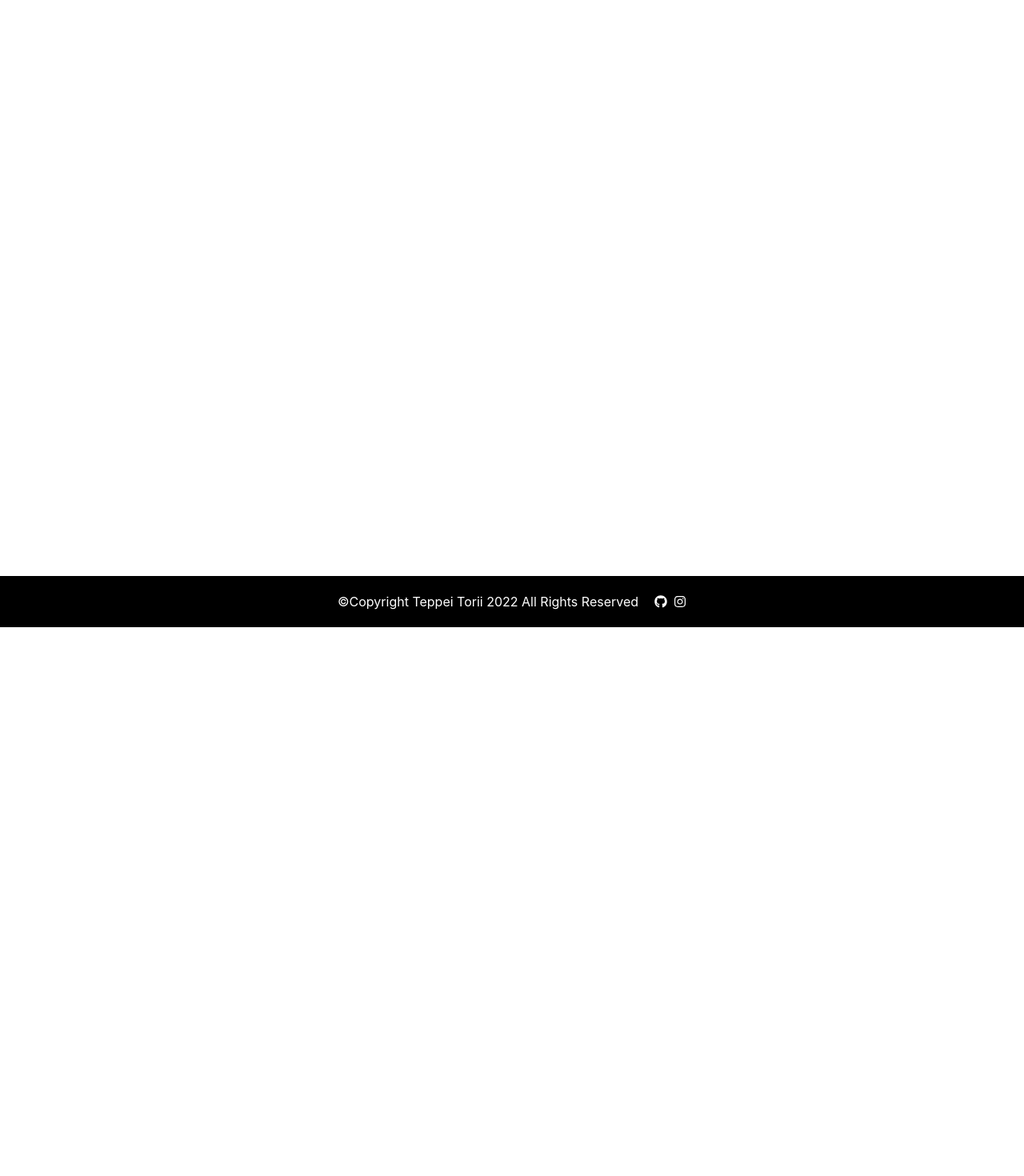
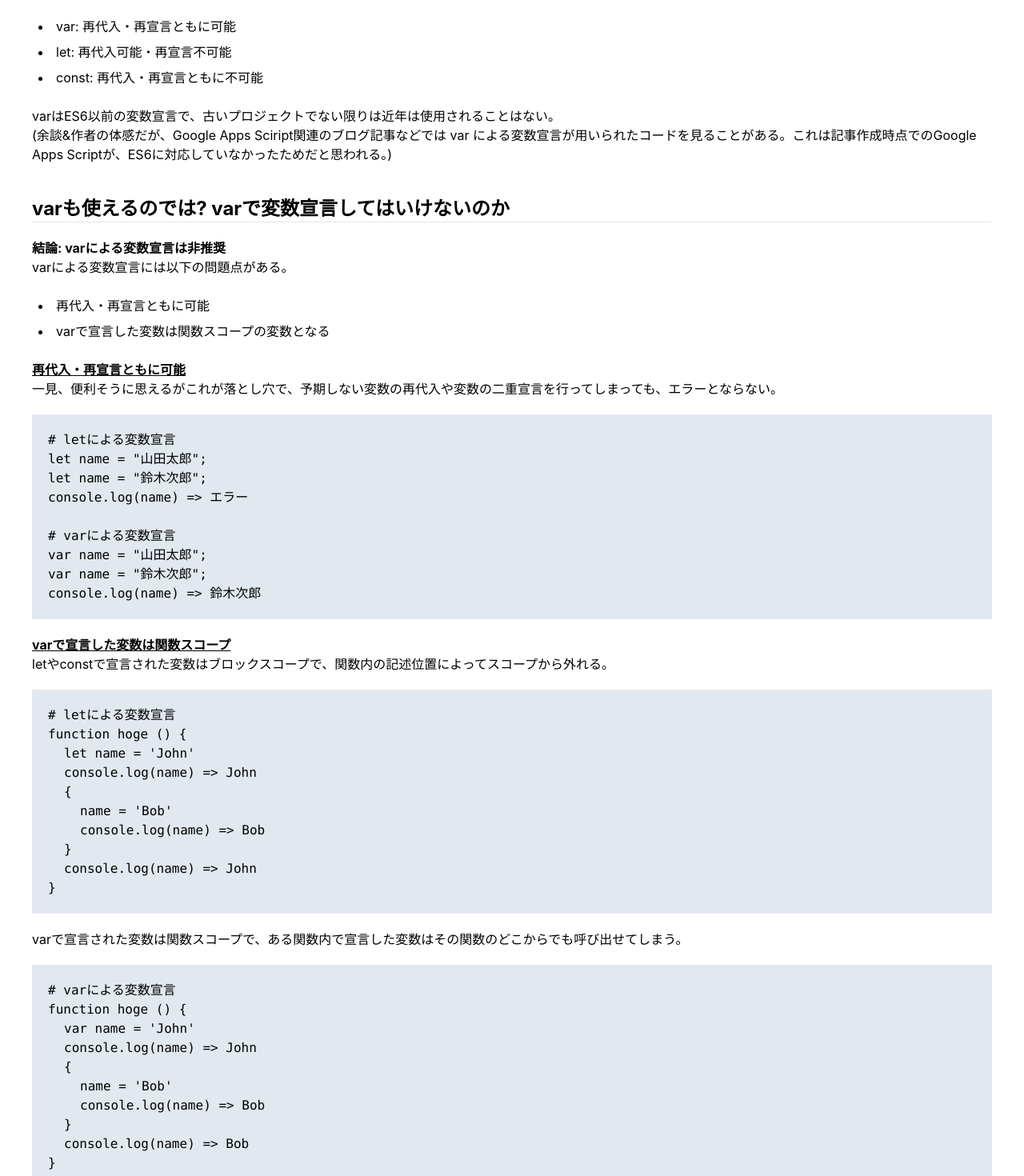
Before and after one commit to Teppeichang/react_hooks_tutorial, a React (Create React App) app: page /let-and-const in a window 1280 px wide. Shown: the part 240-1710 px from the top of the page at 80% size. Before the commit the page ends 1024 px from the top, so only its background shows below. Built offline with nearby package versions, Linux system fonts and the light colour scheme.

Commit message:
Add: letとconstに関する解説ページ追加

```diff
--- a/src/pages/LetAndConst.jsx
+++ b/src/pages/LetAndConst.jsx
@@ -1,7 +1,64 @@
 const LetAndConst = () => {
   return (
     <div className="my-20 p-10 min-h-screen">
-
+      <p className="text-2xl font-bold mt-10">let と constとは</p>
+      <hr />
+      <p className="mt-5">ES6から追加されたJavaScriptの変数宣言。JavaScriptの変数宣言は3通りあり、それぞれ以下の特徴がある。</p>
+      <ul className="list-disc list-inside pl-2 mt-5 leading-8">
+        <li>var: 再代入・再宣言ともに可能</li>
+        <li>let: 再代入可能・再宣言不可能</li>
+        <li>const: 再代入・再宣言ともに不可能</li>
+      </ul>
+      <p className="mt-5">varはES6以前の変数宣言で、古いプロジェクトでない限りは近年は使用されることはない。<br />(余談&作者の体感だが、Google Apps Sciript関連のブログ記事などでは var による変数宣言が用いられたコードを見ることがある。これは記事作成時点でのGoogle Apps Scriptが、ES6に対応していなかったためだと思われる。)</p>
+      <p className="text-2xl font-bold mt-10">varも使えるのでは? varで変数宣言してはいけないのか</p>
+      <hr />
+      <p className="mt-5 font-bold">結論: varによる変数宣言は非推奨</p>
+      <p>varによる変数宣言には以下の問題点がある。</p>
+      <ul className="list-disc list-inside pl-2 mt-5 leading-8">
+        <li>再代入・再宣言ともに可能</li>
+        <li>varで宣言した変数は関数スコープの変数となる</li>
+      </ul>
+      <p className="font-bold mt-5 underline">再代入・再宣言ともに可能</p>
+      <p>一見、便利そうに思えるがこれが落とし穴で、予期しない変数の再代入や変数の二重宣言を行ってしまっても、エラーとならない。</p>
+      <code className="bg-slate-200 block mt-5 mb-5 p-5">
+          <p># letによる変数宣言</p>
+          <p>let name = "山田太郎";</p>
+          <p>let name = "鈴木次郎";</p>
+          <p>console.log(name) ={'>'} エラー</p>
+          <br />
+          <p># varによる変数宣言</p>
+          <p>var name = "山田太郎";</p>
+          <p>var name = "鈴木次郎";</p>
+          <p>console.log(name) ={'>'} 鈴木次郎</p>
+        </code>
+        <p className="font-bold mt-5 underline">varで宣言した変数は関数スコープ</p>
+        <p>letやconstで宣言された変数はブロックスコープで、関数内の記述位置によってスコープから外れる。</p>
+        <code className="bg-slate-200 block mt-5 mb-5 p-5">
+          <p># letによる変数宣言</p>
+          <p>function hoge () {'{'}</p>
+          <p className="ml-5">let name = 'John'</p>
+          <p className="ml-5">console.log(name) ={'>'} John</p>
+          <p className="ml-5">{'{'}</p>
+          <p className="ml-10">name = 'Bob'</p>
+          <p className="ml-10">console.log(name) ={'>'} Bob</p>
+          <p className="ml-5">{'}'}</p>
+          <p className="ml-5">console.log(name) ={'>'} John</p>
+          <p>{'}'}</p>
+        </code>
+        <p>varで宣言された変数は関数スコープで、ある関数内で宣言した変数はその関数のどこからでも呼び出せてしまう。</p>
+        <code className="bg-slate-200 block mt-5 mb-5 p-5">
+          <p># varによる変数宣言</p>
+          <p>function hoge () {'{'}</p>
+          <p className="ml-5">var name = 'John'</p>
+          <p className="ml-5">console.log(name) ={'>'} John</p>
+          <p className="ml-5">{'{'}</p>
+          <p className="ml-10">name = 'Bob'</p>
+          <p className="ml-10">console.log(name) ={'>'} Bob</p>
+          <p className="ml-5">{'}'}</p>
+          <p className="ml-5">console.log(name) ={'>'} Bob</p>
+          <p>{'}'}</p>
+        </code>
+        <p>上記の特徴から、関数内に条件分岐やループで変数を操作する場合、varで宣言された変数だと意図しない変数の書き代わりが起こる恐れがある。</p>
     </div>
   )
 }
```
